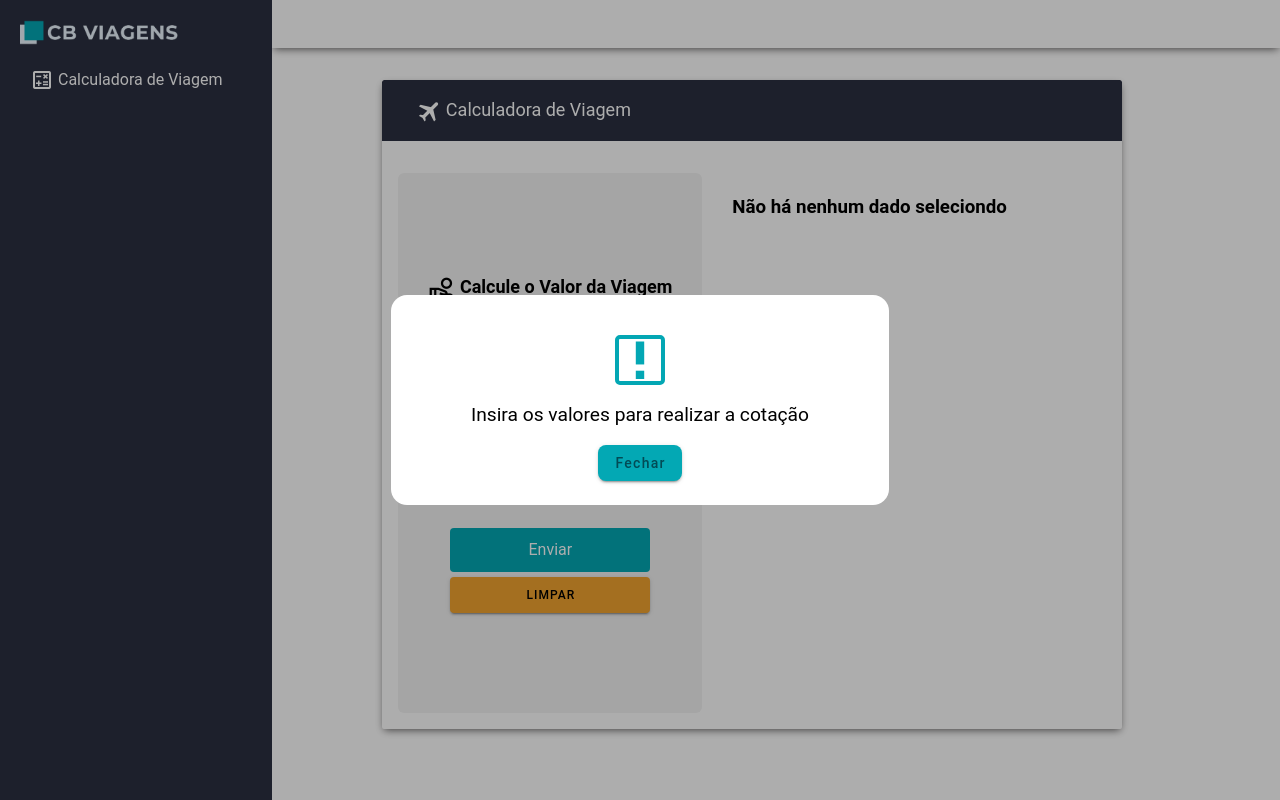
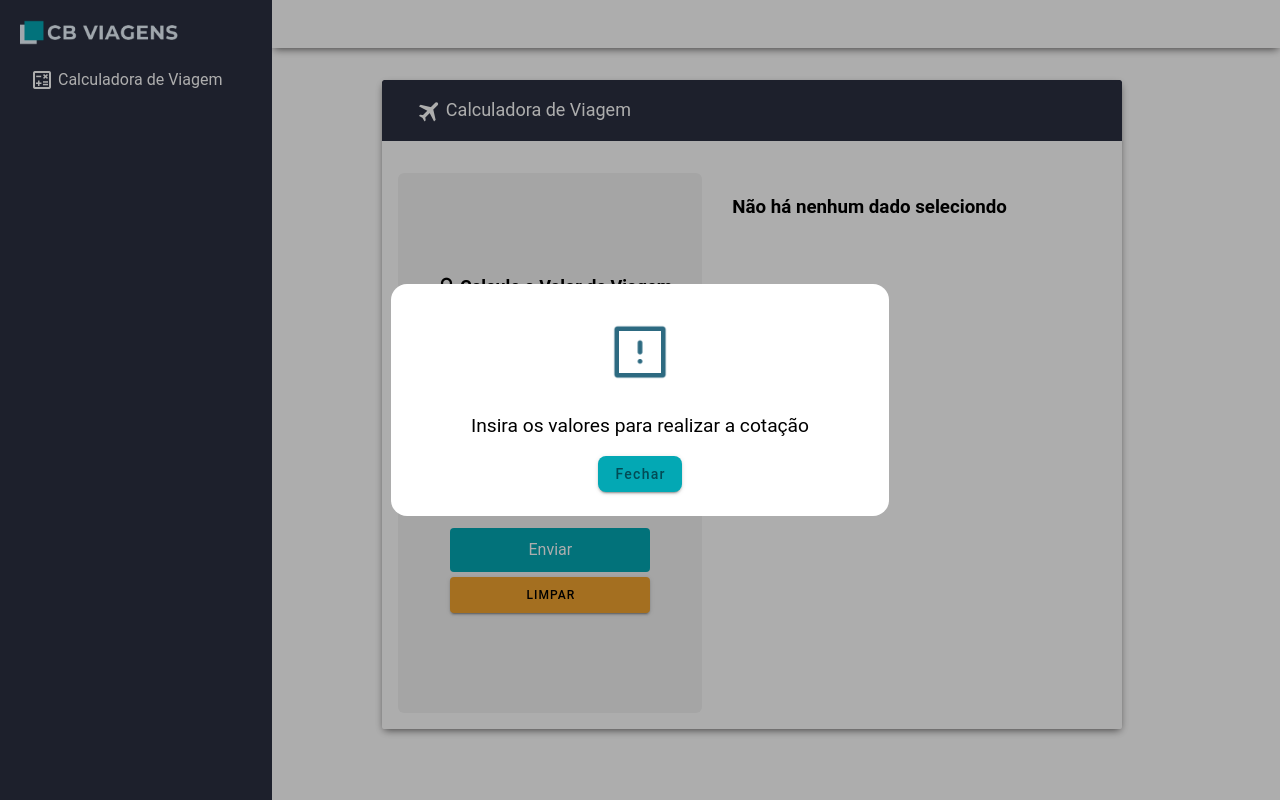
Before and after one commit to pablorenato1/desafio-coorlab, a Vue app in the folder app/frontend/: page / in a window 1280 px wide. Both pictures are taken after a click on the button "Enviar". Built offline with nearby package versions, Linux system fonts and the light colour scheme; no server answers.

Commit message:
change exclamation icon from modal to img

```diff
--- a/app/frontend/src/components/CenterContent.vue
+++ b/app/frontend/src/components/CenterContent.vue
@@ -28,7 +28,6 @@ const getLocations = () => {
     })
     .then(data => {
       allLocation.value = data;
-      console.log("Locations:", allLocation.value);
     })
     .catch(error => {
       console.error('Error fetching locations:', error);
@@ -49,7 +48,6 @@ const submitRequest = () => {
 
   getTickets().then(data => {
     tickets.value = data;
-    console.log(`ticket updated: ${tickets}`)
     noDataSelected.value = false;
   });
 };
@@ -105,8 +103,8 @@ const getTickets = () => {
           <v-btn class="clear-selected" @click="clearInputs">Limpar</v-btn>
           <v-dialog v-model="dialog" width="auto">
             <div class="modal">
-              <v-icon class="exlamation-mark-modal">mdi-exclamation-thick</v-icon>
-              <p>Insira os valores para realizar a cotação</p>
+              <img class="modal-exclamation" src="../assets/exclamation.png" alt="" srcset="">
+              <p class="modal-text">Insira os valores para realizar a cotação</p>
               <v-btn @click="dialog = false">Fechar</v-btn>
             </div>
           </v-dialog>
@@ -160,6 +158,15 @@ const getTickets = () => {
   width: 200px;
   bottom: 0;
   margin-top: 2%;
+}
+
+.modal-exclamation {
+  width: 3.5rem;
+  margin-bottom: 1rem;
+}
+
+.modal-text {
+  font-weight: 16px;
 }
 
 .center-content {
```
Also changed, not shown: app/frontend/src/assets/exclamation.png (added).
